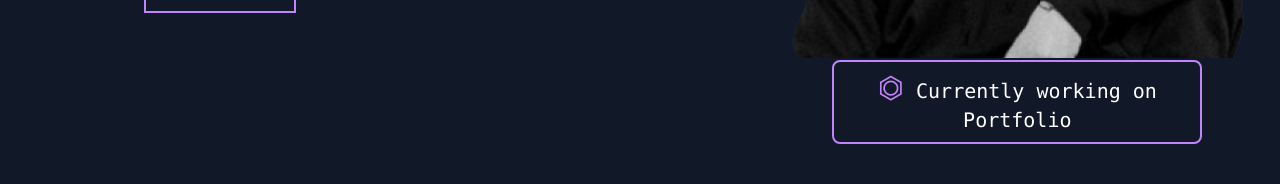
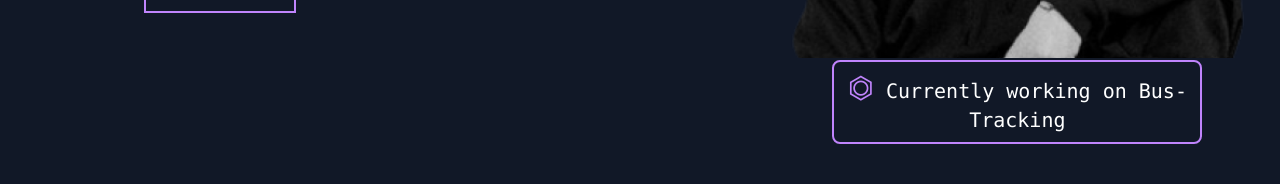
Before and after one commit to sharonadhitya/portfolio, a React (Create React App) app: page / in a window 1280 px wide. Shown: the part 528-712 px from the top of the page. Built offline with nearby package versions, Linux system fonts and the light colour scheme.

Commit message:
FINAL_DEPLOY

```diff
--- a/src/App.js
+++ b/src/App.js
@@ -148,7 +148,7 @@ function App() {
 
             {/* Status Box (Overlay on Hacker Image) */}
             <div className="border-2 border-purple-400 absolute bottom-0 md:bottom-auto md:left-1/2 md:transform md:-translate-x-1/2 w-full md:w-3/4 p-2 md:-ml-2 bg-gray-900 rounded-lg text-center z-20">
-              <p className="text-white text-base md:text-xl"><span className="text-2xl md:text-3xl text-purple-400">⏣</span> Currently working on Portfolio</p>
+              <p className="text-white text-base md:text-xl"><span className="text-2xl md:text-3xl text-purple-400">⏣</span> Currently working on Bus-Tracking</p>
             </div>
           </div>
         </div>
```
